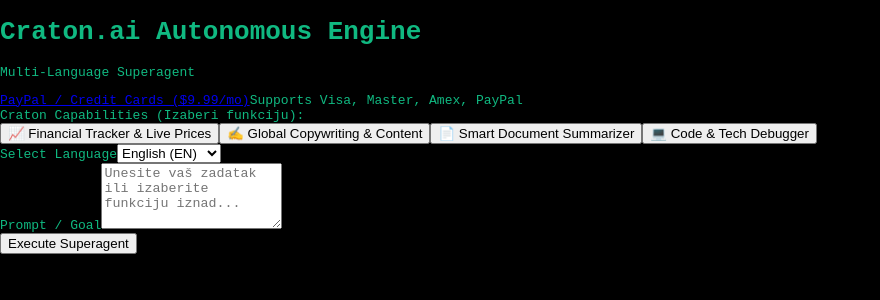
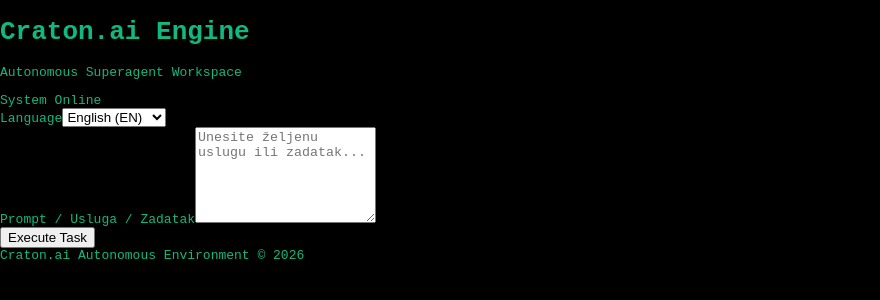
Before and after one commit to bojanvujatovic90-cloud/craton-app, a Next.js app: page / in a window 1280 px wide. Shown: the top 300 px of the page, without its empty margins (0-880 px from the left). Built offline with nearby package versions, Linux system fonts and the light colour scheme.

Commit message:
Refactor Home component and update UI elements
Removed unused feature selection and adjusted API request body. Updated UI elements for better layout and styling.

```diff
--- a/app/page.js
+++ b/app/page.js
@@ -5,16 +5,9 @@
 export default function Home() {
   const [prompt, setPrompt] = useState('');
   const [language, setLanguage] = useState('en');
-  const [selectedFeature, setSelectedFeature] = useState('general');
   const [response, setResponse] = useState('');
   const [usedModel, setUsedModel] = useState('');
   const [loading, setLoading] = useState(false);
-
-  // Funkcija za brzo postavljanje šablona na klik
-  const handleFeatureSelect = (featureKey, defaultText) => {
-    setSelectedFeature(featureKey);
-    setPrompt(defaultText);
-  };
 
   const handleSubmit = async (e) => {
     e.preventDefault();
@@ -28,7 +21,7 @@
       const res = await fetch('/api/craton/agent', {
         method: 'POST',
         headers: { 'Content-Type': 'application/json' },
-        body: JSON.stringify({ prompt, language, mode: selectedFeature }),
+        body: JSON.stringify({ prompt, language }),
       });
 
       const data = await res.json();
@@ -46,71 +39,28 @@
   };
 
   return (
-    <main className="min-h-screen bg-slate-950 text-slate-100 p-6 md:p-12 font-sans">
-      <div className="max-w-2xl mx-auto space-y-6">
+    <main className="min-h-screen bg-slate-950 text-slate-100 p-8 md:p-16 font-sans flex flex-col justify-between">
+      <div className="w-full max-w-5xl mx-auto space-y-8 flex-grow">
 
-        {/* Header sa PayPal-om i Karticama */}
-        <div className="bg-slate-900 border border-slate-800 p-6 rounded-xl flex flex-col sm:flex-row justify-between items-center gap-4 shadow-lg">
+        {/* Header - Minimalni naslov preko celog ekrana */}
+        <div className="border-b border-slate-800 pb-6 flex justify-between items-center">
           <div>
-            <h1 className="text-lg md:text-xl font-bold text-white m-0 text-center sm:text-left">Craton.ai Autonomous Engine</h1>
-            <p className="text-xs text-slate-400 mt-1 text-center sm:text-left">Multi-Language Superagent</p>
+            <h1 className="text-2xl font-bold tracking-tight text-white">Craton.ai Engine</h1>
+            <p className="text-sm text-slate-400 mt-1">Autonomous Superagent Workspace</p>
           </div>
-          <div className="flex flex-col items-center sm:items-end gap-1">
-            <a
-              href="https://www.paypal.com"
-              target="_blank"
-              rel="noopener noreferrer"
-              className="bg-blue-600 hover:bg-blue-500 text-white px-4 py-2 rounded-lg text-xs font-semibold transition text-center shadow-md"
-            >
-              PayPal / Credit Cards ($9.99/mo)
-            </a>
-            <span className="text-[10px] text-slate-500">Supports Visa, Master, Amex, PayPal</span>
+          <div className="text-xs text-emerald-400 font-mono bg-emerald-950/40 border border-emerald-800 px-3 py-1.5 rounded-lg">
+            System Online
           </div>
         </div>
 
-        {/* Sekcija sa ponudom funkcija (Šta Craton obavlja) */}
-        <div className="bg-slate-900 border border-slate-800 p-5 rounded-xl shadow-lg space-y-3">
-          <label className="block text-xs font-semibold text-slate-400 uppercase tracking-wider">Craton Capabilities (Izaberi funkciju):</label>
-          <div className="grid grid-cols-2 gap-2">
-            <button
-              type="button"
-              onClick={() => handleFeatureSelect('financial', 'Proveri trenutnu cenu zlata (XAU/USD) i ključne berzanske indekse.')}
-              className={`p-2.5 text-xs font-medium rounded-lg border text-left transition ${selectedFeature === 'financial' ? 'bg-blue-600/20 border-blue-500 text-blue-300' : 'bg-slate-950 border-slate-800 text-slate-300 hover:border-slate-700'}`}
-            >
-              📈 Financial Tracker & Live Prices
-            </button>
-            <button
-              type="button"
-              onClick={() => handleFeatureSelect('copywriting', 'Napiši profesionalni marketinški tekst visoke konverzije za lansiranje softvera.')}
-              className={`p-2.5 text-xs font-medium rounded-lg border text-left transition ${selectedFeature === 'copywriting' ? 'bg-blue-600/20 border-blue-500 text-blue-300' : 'bg-slate-950 border-slate-800 text-slate-300 hover:border-slate-700'}`}
-            >
-              ✍️ Global Copywriting & Content
-            </button>
-            <button
-              type="button"
-              onClick={() => handleFeatureSelect('summarizer', 'Izvuci ključne tačke i napravi strukturirani sažetak za sledeći tekst: ')}
-              className={`p-2.5 text-xs font-medium rounded-lg border text-left transition ${selectedFeature === 'summarizer' ? 'bg-blue-600/20 border-blue-500 text-blue-300' : 'bg-slate-950 border-slate-800 text-slate-300 hover:border-slate-700'}`}
-            >
-              📄 Smart Document Summarizer
-            </button>
-            <button
-              type="button"
-              onClick={() => handleFeatureSelect('debugger', 'Analiziraj sledeći kod ili API grešku i predloži rešenje: ')}
-              className={`p-2.5 text-xs font-medium rounded-lg border text-left transition ${selectedFeature === 'debugger' ? 'bg-blue-600/20 border-blue-500 text-blue-300' : 'bg-slate-950 border-slate-800 text-slate-300 hover:border-slate-700'}`}
-            >
-              💻 Code & Tech Debugger
-            </button>
-          </div>
-        </div>
-
-        {/* Glavna forma */}
-        <form onSubmit={handleSubmit} className="bg-slate-900 border border-slate-800 p-6 rounded-xl shadow-lg space-y-4">
-          <div>
-            <label className="block text-xs font-semibold text-slate-400 mb-2">Select Language</label>
+        {/* Glavna forma preko celog ekrana */}
+        <form onSubmit={handleSubmit} className="space-y-6">
+          <div className="w-full md:w-1/3">
+            <label className="block text-xs font-semibold text-slate-400 mb-2 uppercase tracking-wider">Language</label>
             <select
               value={language}
               onChange={(e) => setLanguage(e.target.value)}
-              className="w-full bg-slate-950 border border-slate-800 rounded-lg p-3 text-sm text-slate-200 focus:outline-none focus:border-blue-500"
+              className="w-full bg-slate-900 border border-slate-800 rounded-xl p-3.5 text-sm text-slate-200 focus:outline-none focus:border-blue-500 shadow-inner"
             >
               <option value="en">English (EN)</option>
               <option value="de">Deutsch (DE)</option>
@@ -124,39 +74,46 @@
           </div>
 
           <div>
-            <label className="block text-xs font-semibold text-slate-400 mb-2">Prompt / Goal</label>
+            <label className="block text-xs font-semibold text-slate-400 mb-2 uppercase tracking-wider">Prompt / Usluga / Zadatak</label>
             <textarea
-              rows="4"
+              rows="6"
               value={prompt}
               onChange={(e) => setPrompt(e.target.value)}
-              placeholder="Unesite vaš zadatak ili izaberite funkciju iznad..."
-              className="w-full bg-slate-950 border border-slate-800 rounded-lg p-3 text-sm text-slate-200 focus:outline-none focus:border-blue-500 resize-y"
+              placeholder="Unesite željenu uslugu ili zadatak..."
+              className="w-full bg-slate-900 border border-slate-800 rounded-2xl p-5 text-base text-slate-100 placeholder-slate-600 focus:outline-none focus:border-blue-500 resize-y shadow-inner leading-relaxed"
             />
           </div>
 
-          <button
-            type="submit"
-            disabled={loading}
-            className="w-full bg-blue-600 hover:bg-blue-500 text-white font-semibold py-3 rounded-lg text-sm transition disabled:opacity-50 shadow-md"
-          >
-            {loading ? 'Processing...' : 'Execute Superagent'}
-          </button>
+          <div className="flex justify-end">
+            <button
+              type="submit"
+              disabled={loading}
+              className="bg-blue-600 hover:bg-blue-500 text-white font-semibold px-8 py-3.5 rounded-xl text-sm transition disabled:opacity-50 shadow-lg cursor-pointer"
+            >
+              {loading ? 'Processing...' : 'Execute Task'}
+            </button>
+          </div>
         </form>
 
-        {/* Output sekcija */}
+        {/* Output sekcija preko celog ekrana */}
         {(response || loading) && (
-          <div className="bg-slate-900 border border-slate-800 p-6 rounded-xl shadow-lg space-y-3">
-            <div className="flex justify-between items-center border-b border-slate-800 pb-3">
+          <div className="bg-slate-900 border border-slate-800 p-6 md:p-8 rounded-2xl shadow-2xl space-y-4">
+            <div className="flex justify-between items-center border-b border-slate-800 pb-4">
               <span className="text-xs font-bold uppercase text-slate-400 tracking-wider">Response Output</span>
-              {usedModel && <span className="text-xs bg-blue-950 text-blue-400 border border-blue-900 px-2.5 py-1 rounded">Model: {usedModel}</span>}
+              {usedModel && <span className="text-xs bg-blue-950 text-blue-400 border border-blue-900 px-3 py-1 rounded-md font-mono">Model: {usedModel}</span>}
             </div>
-            <div className="text-sm leading-relaxed whitespace-pre-wrap text-slate-200">
+            <div className="text-sm md:text-base leading-relaxed whitespace-pre-wrap text-slate-200">
               {loading ? 'Generisanje odgovora...' : response}
             </div>
           </div>
         )}
 
       </div>
+
+      {/* Footer */}
+      <footer className="w-full max-w-5xl mx-auto border-t border-slate-900 mt-12 pt-6 text-center text-xs text-slate-600">
+        Craton.ai Autonomous Environment &copy; 2026
+      </footer>
     </main>
   );
 }
```
